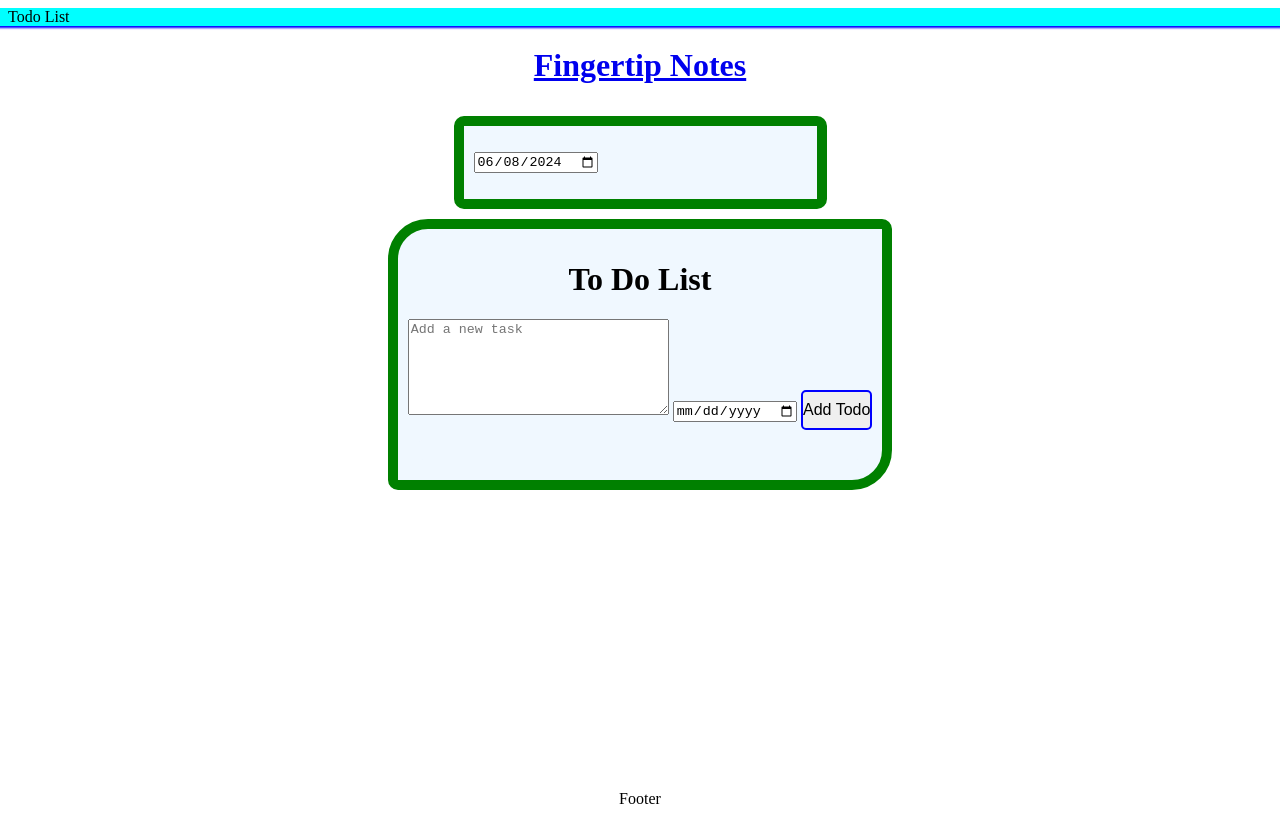
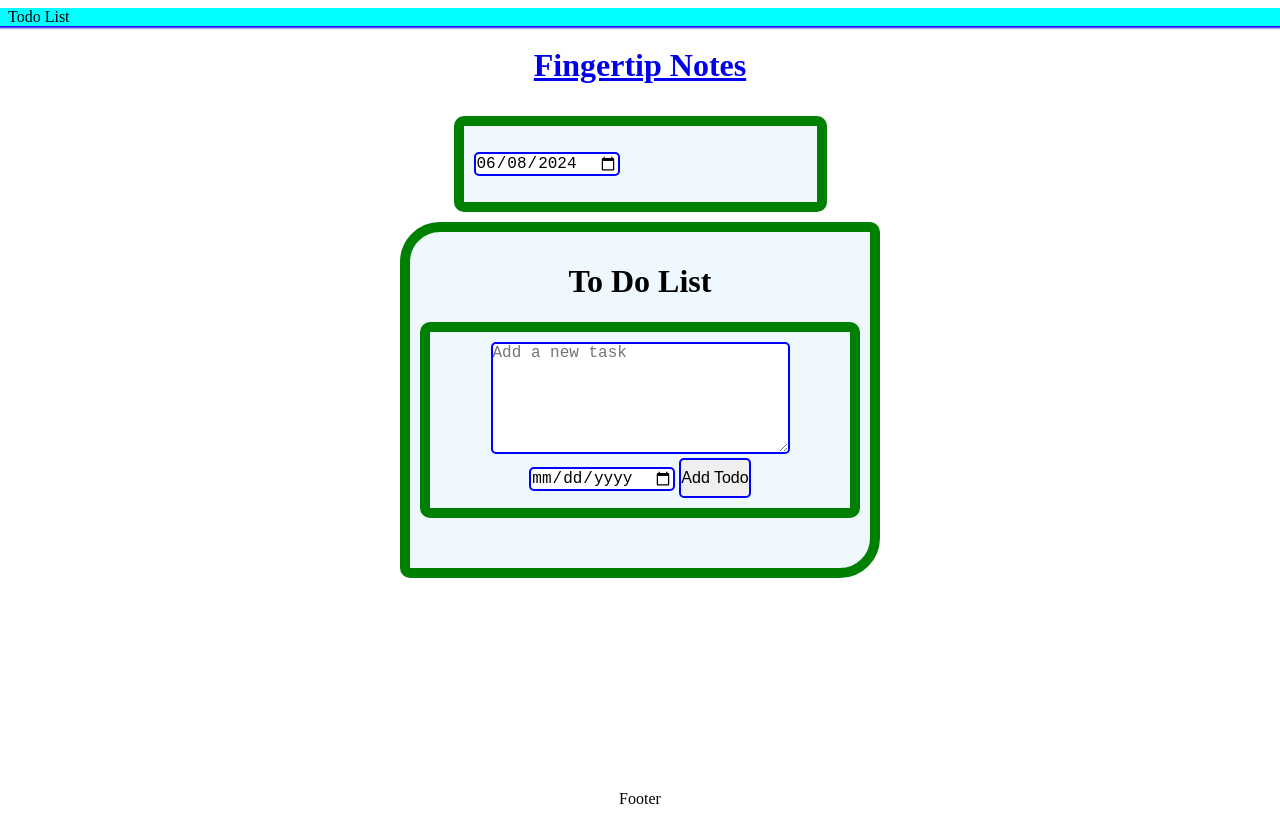
Before and after one commit to RusJamison/fingertip-notes, a plain HTML site: page index.html in a window 1280 px wide. Drawn offline with Linux system fonts and the light colour scheme.

Commit message:
Add styling for textarea input and due date

```diff
--- a/assets/css/style.css
+++ b/assets/css/style.css
@@ -64,6 +64,15 @@ header {
         border: 10px solid green;
     }
 
+    #note-form{
+        max-width: 400px;
+        ackground-color: aliceblue;
+        margin: 10px auto 0px;
+        padding: 10px;
+        border-radius: 10px 10px;
+        border: 10px solid green;
+    }
+
    /* #date {
         max-width: 380px;
         background-color: aliceblue;
@@ -73,6 +82,13 @@ header {
         border: 10px solid: white;
         height: 40px;
     }*/
+    #note-date {
+        font-size: 1rem;
+        border-radius: 5px;
+        padding: 0px;
+        border: 2px solid blue;
+
+    }
 
     #note-form input[type='text'] {
         font-size: 1rem;
@@ -86,7 +102,24 @@ header {
         border-radius: 5px;
         padding: 0px;
         border: 2px solid blue;
-        height: 40px;
+        height: 40px
+    }
+
+    #dueDate {
+        font-size: 1rem;
+        border-radius: 5px;
+        padding: 0px;
+        border: 2px solid blue;
+
+    }
+
+    #note-input {
+        font-size: 1rem;
+        border-radius: 5px;
+        padding: 0px;
+        border: 2px solid blue;
+
+
     }
 
     #note-list {
@@ -145,7 +178,7 @@ header {
     padding: 20px;
     border: 1px solid #888;
     width: 80%;
-    max-width: 500px;
+    max-width: 400px;
     border-radius: 5px;
 }
 
--- a/index.html
+++ b/index.html
@@ -27,7 +27,7 @@
         <div id="note-app">
             <h1>To Do List</h1>
             <form id="note-form">
-                <textarea rows="6" cols="30"  id="note-input" placeholder="Add a new task"></textarea>
+                <textarea rows="6" cols="28"  id="note-input" placeholder="Add a new task"></textarea>
                 <input type="date" id="dueDate" required>
                 <button id="note-button" type="button" onclick="addTask()">Add Todo</button>
             </form>
@@ -41,7 +41,7 @@
             <div class="modal-content">
                 <span class="close" onclick="closeModal()">&times;</span>
                 <h2>Edit Task</h2>
-                <textarea  id="editTask"  rows="6" cols="30" required></textarea>
+                <textarea  id="editTask"  rows="6" cols="28" required></textarea>
                 <input type="date" id="editDueDate" required>
                 <button onclick="updateTask()">Update Task</button>
             </div>
```
Also changed, not shown: 1 other file.
